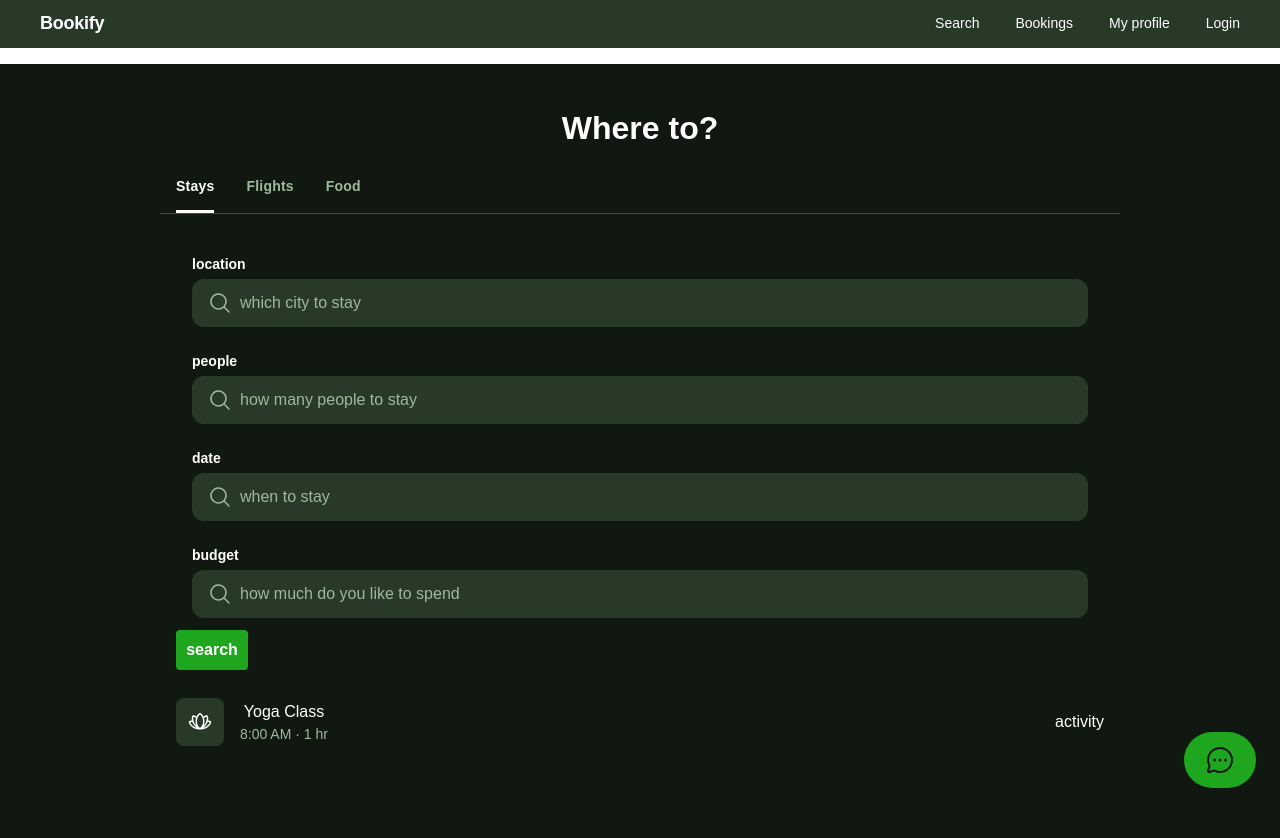
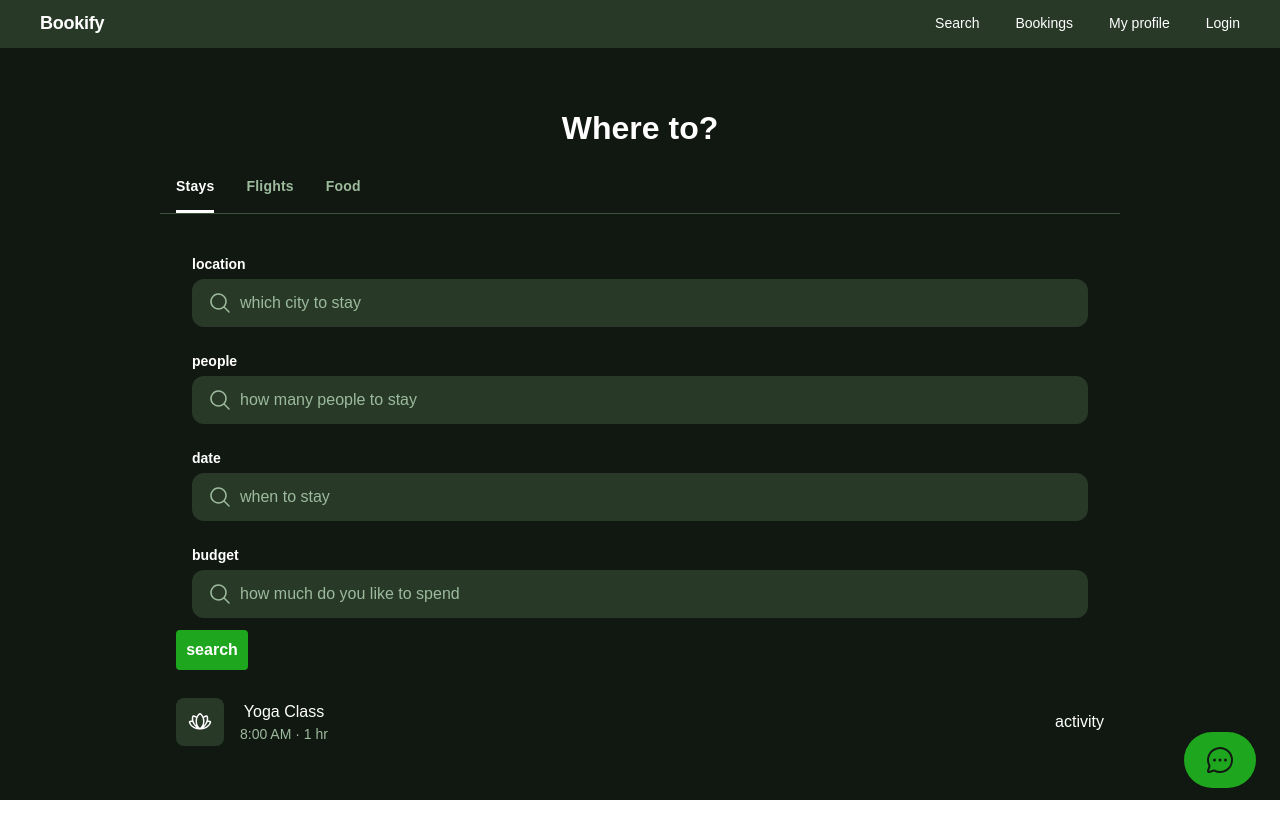
Before and after one commit to SamLinProjects/Booking_Web, a Next.js app: page /search in a window 1280 px wide. Shown: the top 838 px of the page. After the commit the page ends 800 px from the top, so only its background shows below. Built offline with nearby package versions, Linux system fonts and the light colour scheme.

Commit message:
fix some background problem

```diff
--- a/src/app/Search.jsx
+++ b/src/app/Search.jsx
@@ -38,7 +38,7 @@ export default function Search(){
     };
 
     return(
-        <div className="layout-container flex h-full grow flex-col">
+        <div className="layout-container flex h-full grow flex-col pt-16">
         <div className="px-40 flex flex-1 justify-center py-5">
         <div className="layout-content-container flex flex-col max-w-[960px] flex-1">
           <h1 className="text-white tracking-light text-[32px] font-bold leading-tight px-4 text-center pb-3 pt-6">
--- a/src/app/booking/page.tsx
+++ b/src/app/booking/page.tsx
@@ -25,7 +25,7 @@ export default function Page(){
   };
 
 return(
-  <div className="layout-container flex h-full grow flex-col">
+  <div className="layout-container flex h-full grow flex-col pt-16">
   <div className="px-40 flex flex-1 justify-center py-5">
   <div className="layout-content-container flex flex-col max-w-[960px] flex-1">
 
--- a/src/app/layout.tsx
+++ b/src/app/layout.tsx
@@ -11,7 +11,7 @@ const inter = Inter({
     subsets: ["latin"],
 });
 
-export const metadata: Metadata = {
+const metadata: Metadata = {
     title: "Create Next App",
     description: "Generated by create next app",
 };
@@ -26,7 +26,7 @@ export default function RootLayout({
         <body className={`${inter.variable} antialiased`}>
             <Providers>
             <Header />
-            <div className="mt-16 relative flex size-full min-h-screen flex-col bg-[#111811] dark group/design-root overflow-x-hidden">
+            <div className=" relative flex size-full min-h-screen flex-col bg-[#111811] dark group/design-root overflow-x-hidden">
                 {children}
             </div>
             <Footer />
--- a/src/app/login/page.tsx
+++ b/src/app/login/page.tsx
@@ -59,7 +59,7 @@ export default function page() {
     }
 
     return (
-      <main className="flex min-h-screen flex-col items-center justify-center p-24 bg-[#1e2b1e] text-white bg-cover bg-center bg-no-repeat saturate-50"
+      <main className="pt-16 flex min-h-screen flex-col items-center justify-center p-24 bg-[#1e2b1e] text-white bg-cover bg-center bg-no-repeat saturate-50"
       style={{ fontFamily: '"Plus Jakarta Sans", "Noto Sans", sans-serif' ,backgroundImage: 'linear-gradient(rgba(30, 43, 30, 0.8), rgba(30, 43, 30, 0.9)), url("/images/background.jpg")'}}>
           <div className="flex flex-col items-center justify-center flex-1 w-full p-2">
               <h1 className="text-white tracking-wider text-[50px] font-bold leading-tight px-4 text-center pb-3 pt-5 ">{isRegister ? "Register" : isLogin ? "Welcome" : "Login"}</h1>
--- a/src/app/profile/page.tsx
+++ b/src/app/profile/page.tsx
@@ -29,7 +29,7 @@ export default function Page(){
 
   return(
 
-  <div className="layout-container flex h-full grow flex-col">
+  <div className="layout-container flex h-full grow flex-col pt-16">
   <div className="px-40 flex flex-1 justify-center py-5">
   <div className="layout-content-container flex flex-col w-full flex-1">
     <h1 className="text-white tracking-light text-[32px] font-bold leading-tight px-4 text-center pb-3 pt-6">
```
